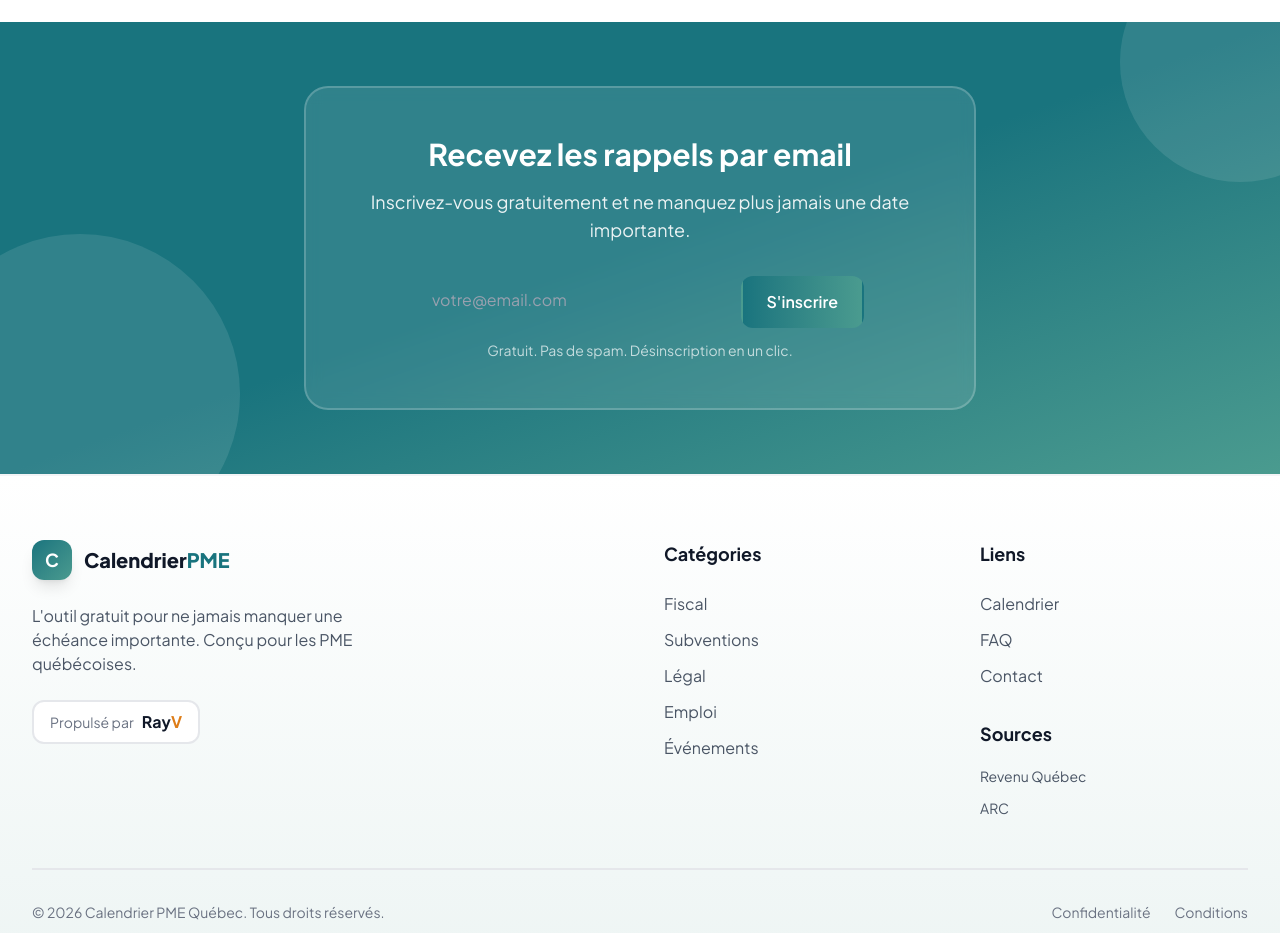
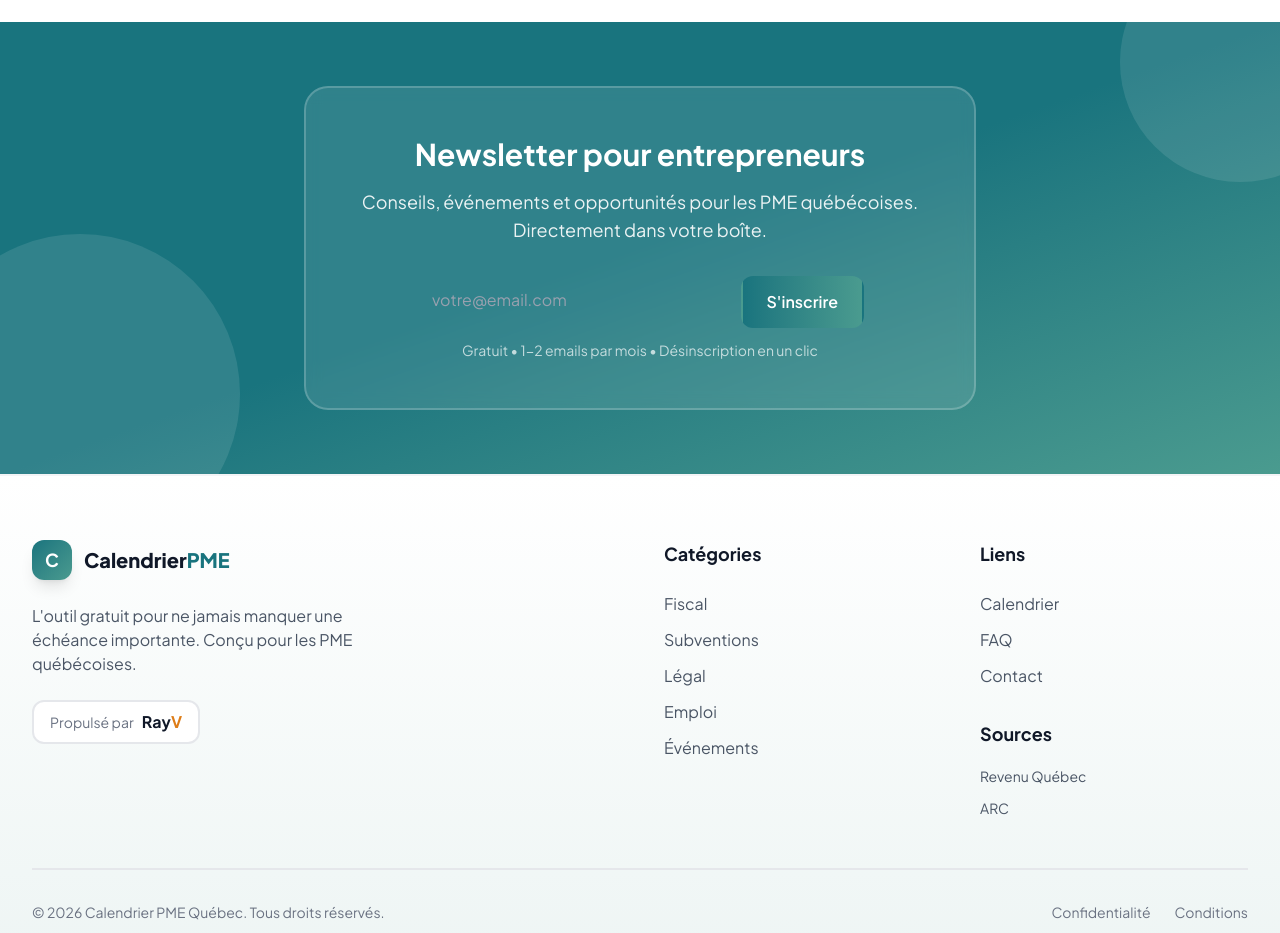
Before and after one commit to admin-rayv/calendrier-pme, a Next.js app: page / in a window 1280 px wide. Shown: the part 3900-4833 px from the top of the page. Built offline with nearby package versions, Linux system fonts and the light colour scheme.

Commit message:
📧 Update newsletter messaging + Buttondown setup
- Changed 'rappels' to 'newsletter' messaging
- Updated success message for newsletter context
- Updated CTA section title and description
- Added .env.example for Buttondown API key
- Newsletter focused on PME tips, events, opportunities

```diff
--- a/src/app/page.tsx
+++ b/src/app/page.tsx
@@ -419,10 +419,10 @@ export default function Home() {
             <div className="max-w-2xl mx-auto">
               <div className="bg-white/10 backdrop-blur-sm rounded-3xl border-2 border-white/20 p-8 sm:p-12 text-center">
                 <h2 className="text-2xl sm:text-3xl font-bold mb-4 text-white">
-                  Recevez les rappels par email
+                  Newsletter pour entrepreneurs
                 </h2>
                 <p className="text-lg text-white/90 mb-8">
-                  Inscrivez-vous gratuitement et ne manquez plus jamais une date importante.
+                  Conseils, événements et opportunités pour les PME québécoises. Directement dans votre boîte.
                 </p>
                 <EmailForm variant="dark" className="max-w-md mx-auto" />
               </div>
--- a/src/components/EmailForm/EmailForm.tsx
+++ b/src/components/EmailForm/EmailForm.tsx
@@ -89,10 +89,10 @@ export function EmailForm({ variant = 'light', className = '' }: EmailFormProps)
           </svg>
         </div>
         <h3 className={`text-xl font-semibold mb-2 ${isDark ? 'text-white' : 'text-gray-900'}`}>
-          Inscription réussie! 🎉
+          Bienvenue! 🎉
         </h3>
         <p className={isDark ? 'text-white/80' : 'text-gray-600'}>
-          Vous recevrez des rappels avant chaque échéance importante.
+          Vous recevrez notre newsletter avec des conseils, événements et opportunités pour les PME québécoises.
         </p>
         <button
           onClick={() => setStatus('idle')}
@@ -172,7 +172,7 @@ export function EmailForm({ variant = 'light', className = '' }: EmailFormProps)
       )}
 
       <p className={`mt-3 text-sm ${isDark ? 'text-white/70' : 'text-gray-500'}`}>
-        Gratuit. Pas de spam. Désinscription en un clic.
+        Gratuit • 1-2 emails par mois • Désinscription en un clic
       </p>
     </form>
   );
```
Also changed, not shown: 1 other file (tests, documents, lock files or other folders).
